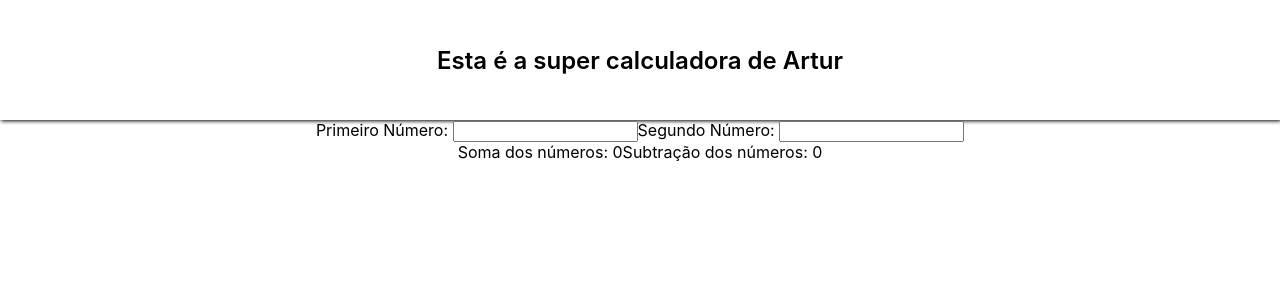
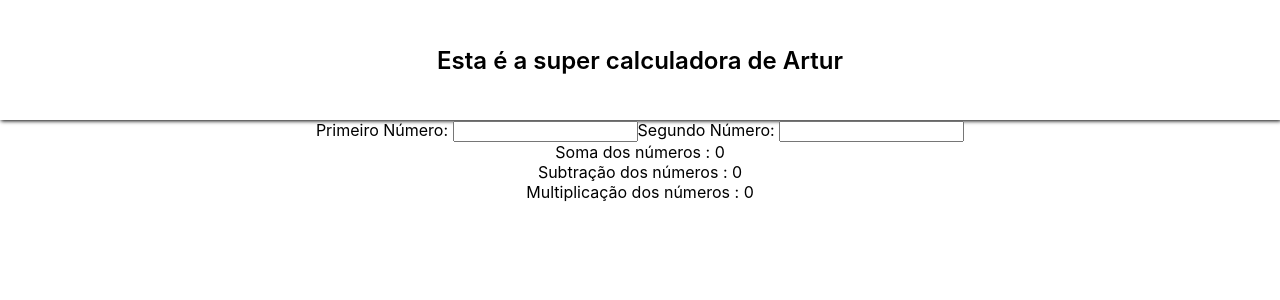
Before and after one commit to ArturQuirino/super-calculadora, a React (Create React App) app in the folder src/super-calculadora/: page / in a window 1280 px wide. Shown: the top 300 px of the page. Built offline with nearby package versions, Linux system fonts and the light colour scheme.

Commit message:
Componetização do calculo

```diff
--- a/src/super-calculadora/src/components/calculadora/calculadora.jsx
+++ b/src/super-calculadora/src/components/calculadora/calculadora.jsx
@@ -1,4 +1,5 @@
 import React, { Component } from 'react';
+import DisplayCalculo from './displayCalculo/displayCalculo';
 
 class Calculadora extends Component {
   state = { numero1: 0, numero2: 0 };
@@ -11,22 +12,45 @@ class Calculadora extends Component {
     this.setState({ numero2: event.target.value });
   };
 
+  calculos = [
+    {
+      descricao: 'Soma dos números',
+      calculo: (a, b) => {
+        return a + b;
+      },
+    },
+    {
+      descricao: 'Subtração dos números',
+      calculo: (a, b) => {
+        return a - b;
+      },
+    },
+    {
+      descricao: 'Multiplicação dos números',
+      calculo: (a, b) => {
+        return a * b;
+      },
+    },
+  ];
+
   render() {
     return (
       <div>
         <div>
           <label>Primeiro Número: </label>
-          <input onChange={this.alterarValorNumero1}></input>
+          <input onChange={this.alterarValorNumero1} type="number"></input>
           <label>Segundo Número: </label>
-          <input onChange={this.alterarValorNumero2}></input>
+          <input onChange={this.alterarValorNumero2} type="number"></input>
         </div>
         <div>
-          <span>
-            Soma dos números: {+this.state.numero1 + +this.state.numero2}
-          </span>
-          <span>
-            Subtração dos números: {+this.state.numero1 + +this.state.numero2}
-          </span>
+          {this.calculos.map((calculo) => (
+            <DisplayCalculo
+              numero1={this.state.numero1}
+              numero2={this.state.numero2}
+              descricao={calculo.descricao}
+              calculo={calculo.calculo}
+            ></DisplayCalculo>
+          ))}
         </div>
       </div>
     );
--- /dev/null
+++ b/src/super-calculadora/src/components/calculadora/displayCalculo/displayCalculo.jsx
@@ -0,0 +1,12 @@
+import React from 'react';
+
+const DisplayCalculo = (props) => {
+  const { numero1, numero2, descricao, calculo } = props;
+  return (
+    <div>
+      {descricao} : {calculo(+numero1, +numero2)}
+    </div>
+  );
+};
+
+export default DisplayCalculo;
```
Also changed, not shown: 1 other file (tests, documents, lock files or other folders).
